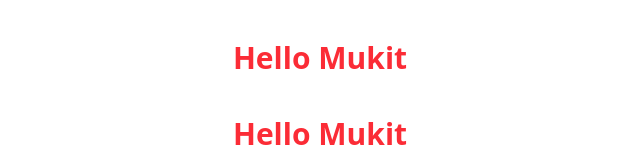
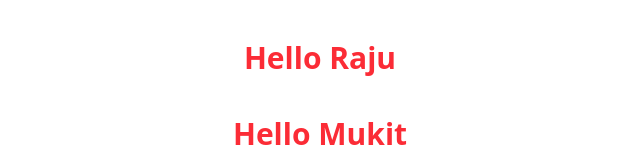
Before and after one commit to MukitHossen7/Polishing-React.js, a React (Vite) app in the folder how-to-install-react-app/: page / in a window 1280 px wide. Shown: the top 157 px of the page, without its empty margins (320-960 px from the left). Built offline with nearby package versions, Linux system fonts and the light colour scheme.

Commit message:
update name prop in App component for personalized greeting

```diff
--- a/how-to-install-react-app/src/App.jsx
+++ b/how-to-install-react-app/src/App.jsx
@@ -1,7 +1,7 @@
 import RepitComponent from "./components/RepitComponents/RepitComponent";
 
 function App() {
-  const name = "Mukit";
+  const name = "Raju";
   return (
     <>
       <RepitComponent name={name}></RepitComponent>
```
